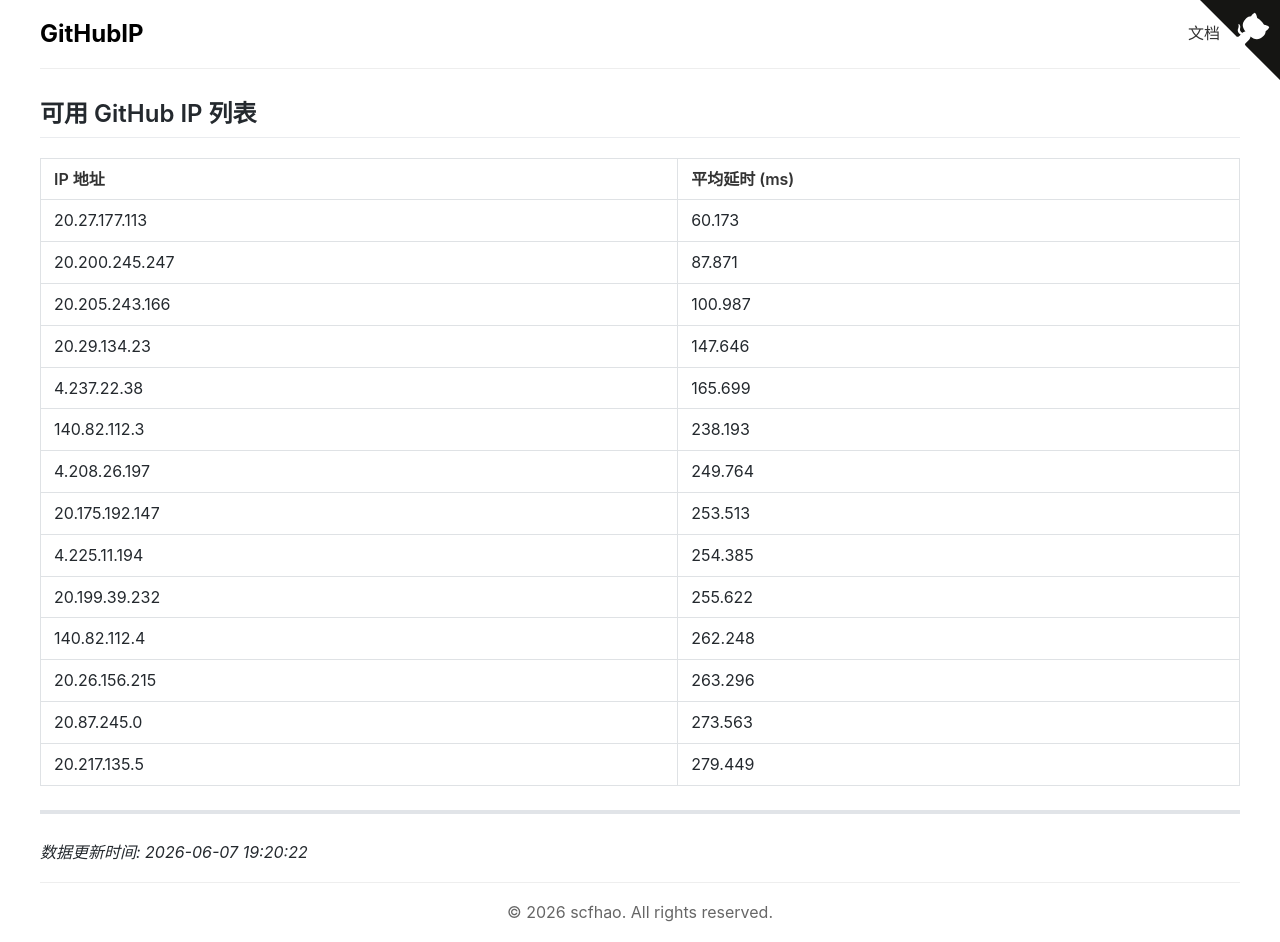
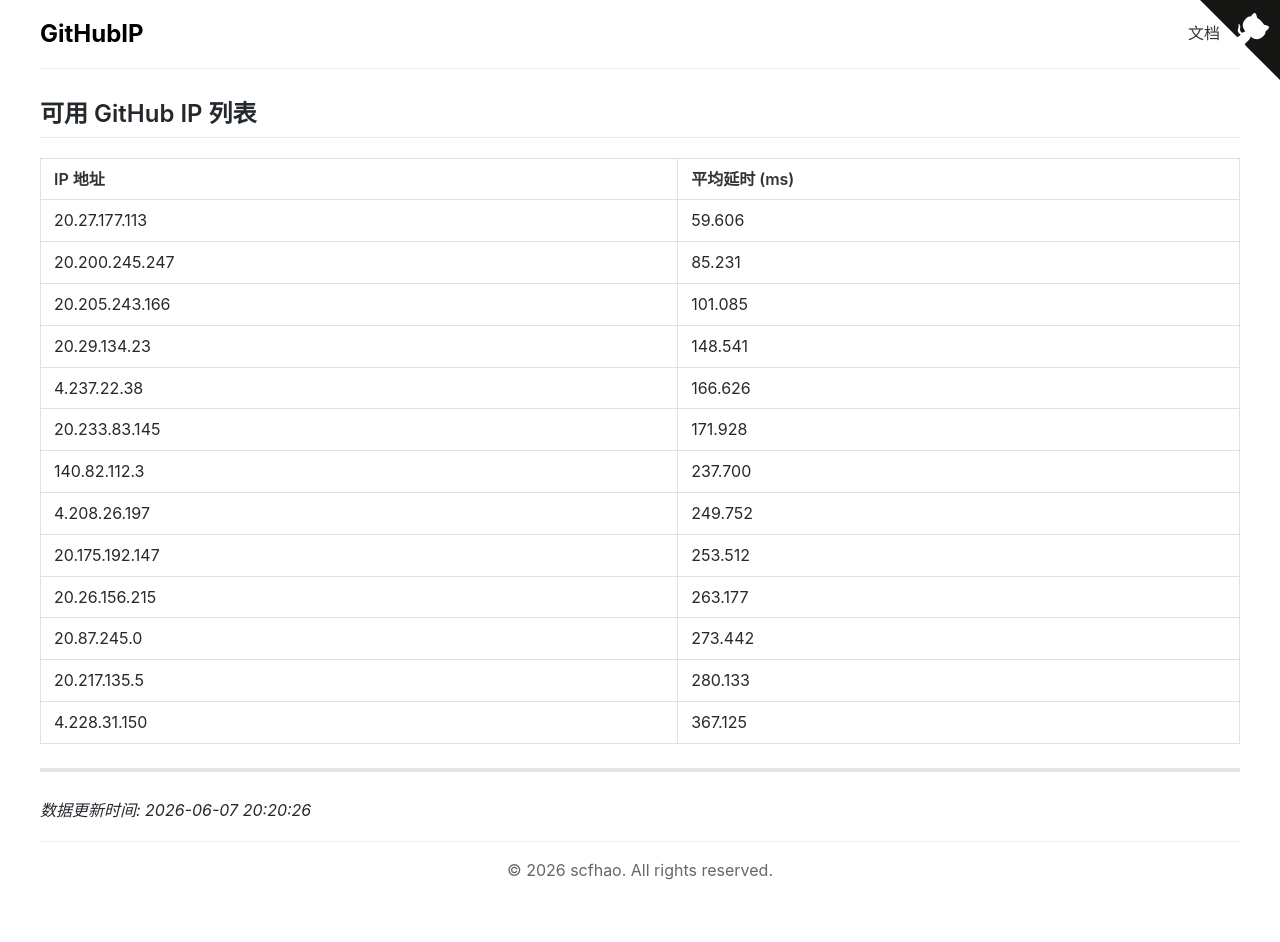
Before and after one commit to scfhao/GitHubIP, a Jekyll site: the page built from index.md, in a window 1280 px wide. Built offline with Jekyll 4.4.1, drawn with Linux system fonts in a browser that asks for light colours; after the commit the page ends 901 px from its top, so only the background shows below that.

Commit message:
自动脚本执行 - 2026-06-07 20:20:26

```diff
--- a/index.md
+++ b/index.md
@@ -1,28 +1,27 @@
 ---
 layout: home
 title: GitHub IP 列表
-date: 2026-06-07 19:20:22
+date: 2026-06-07 20:20:26
 ---
 
 ## 可用 GitHub IP 列表
 
 | IP 地址 | 平均延时 (ms) |
 |---------|--------------|
-| 20.27.177.113 | 60.173 |
-| 20.200.245.247 | 87.871 |
-| 20.205.243.166 | 100.987 |
-| 20.29.134.23 | 147.646 |
-| 4.237.22.38 | 165.699 |
-| 140.82.112.3 | 238.193 |
-| 4.208.26.197 | 249.764 |
-| 20.175.192.147 | 253.513 |
-| 4.225.11.194 | 254.385 |
-| 20.199.39.232 | 255.622 |
-| 140.82.112.4 | 262.248 |
-| 20.26.156.215 | 263.296 |
-| 20.87.245.0 | 273.563 |
-| 20.217.135.5 | 279.449 |
+| 20.27.177.113 | 59.606 |
+| 20.200.245.247 | 85.231 |
+| 20.205.243.166 | 101.085 |
+| 20.29.134.23 | 148.541 |
+| 4.237.22.38 | 166.626 |
+| 20.233.83.145 | 171.928 |
+| 140.82.112.3 | 237.700 |
+| 4.208.26.197 | 249.752 |
+| 20.175.192.147 | 253.512 |
+| 20.26.156.215 | 263.177 |
+| 20.87.245.0 | 273.442 |
+| 20.217.135.5 | 280.133 |
+| 4.228.31.150 | 367.125 |
 
 ---
 
-*数据更新时间: 2026-06-07 19:20:22*
+*数据更新时间: 2026-06-07 20:20:26*
```
